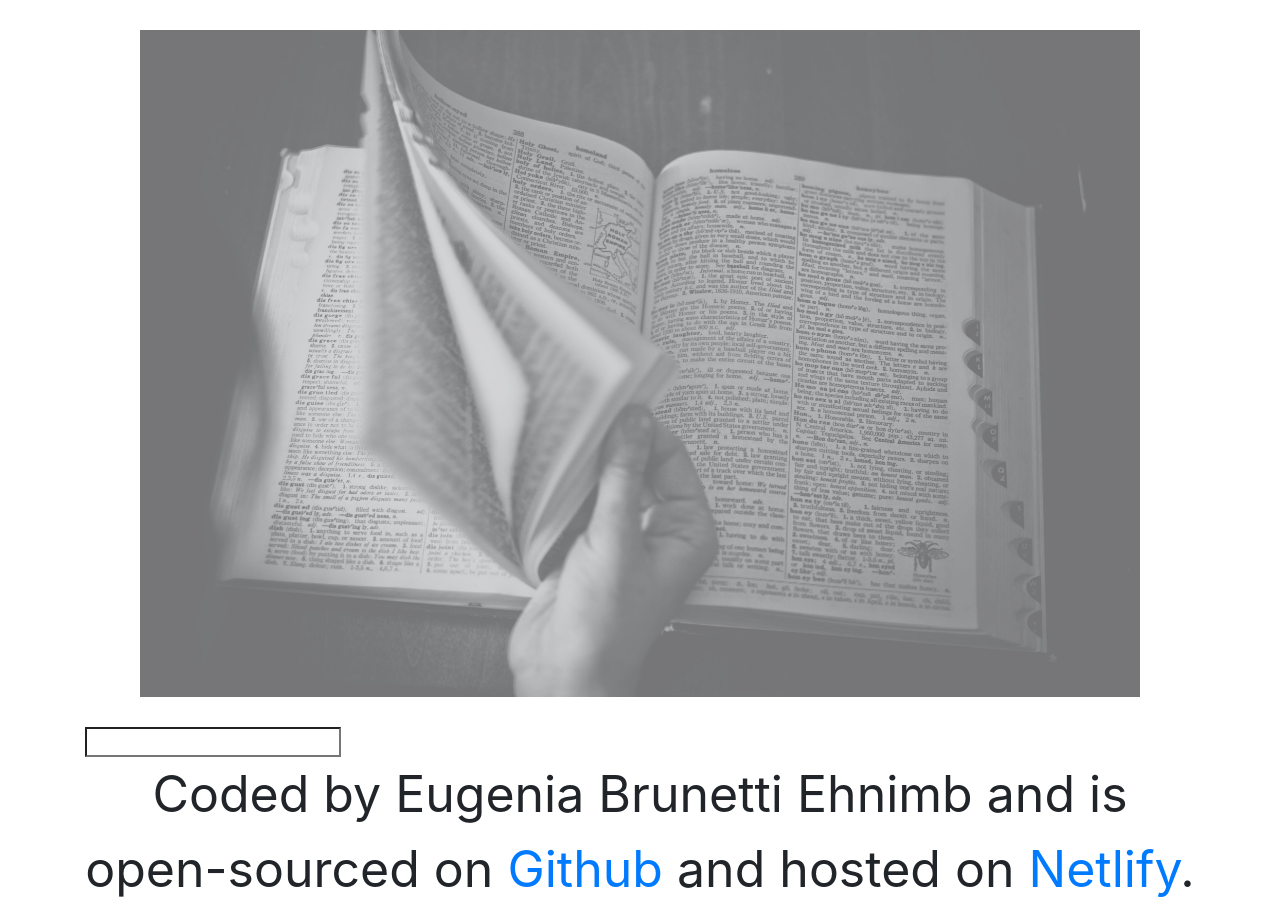
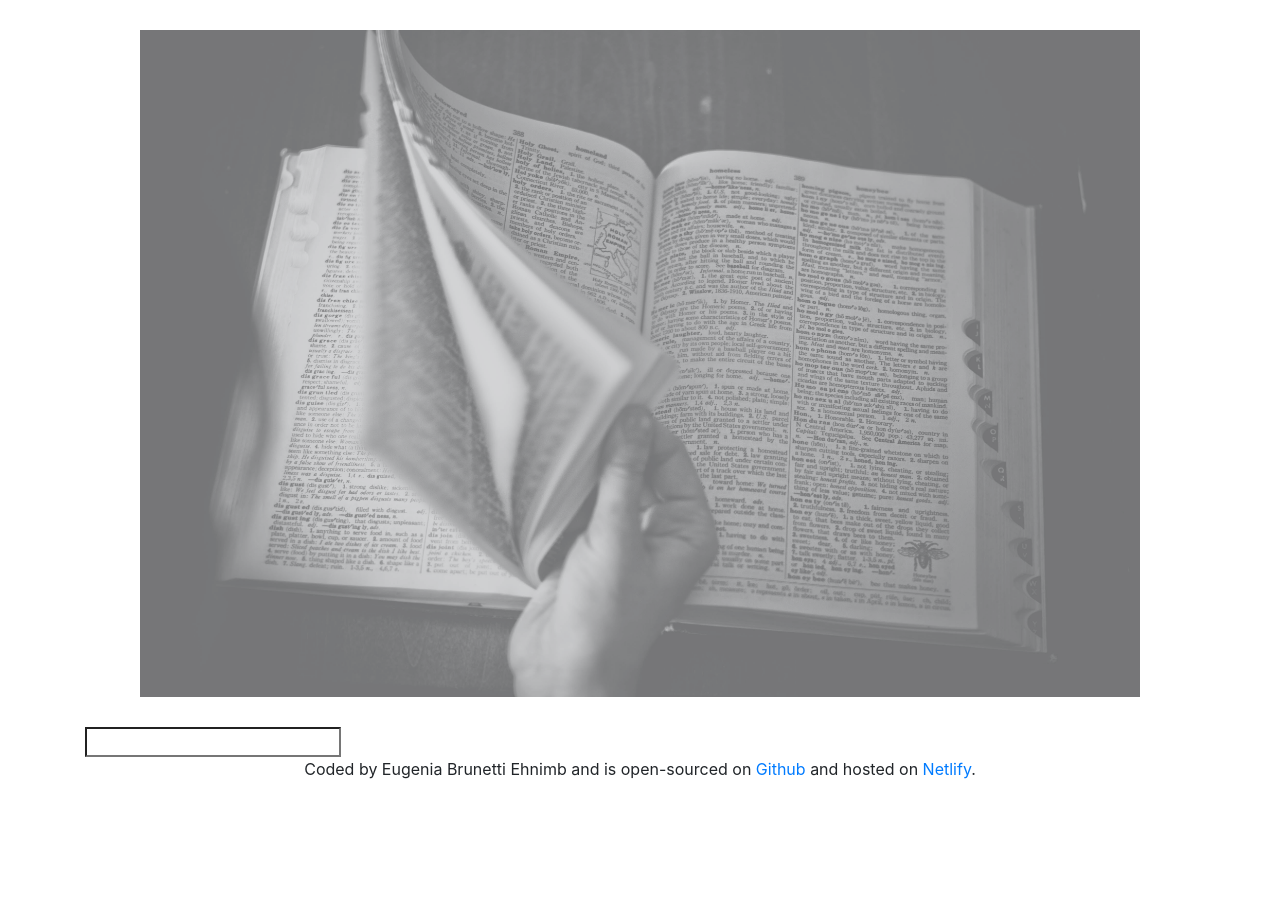
Before and after one commit to eugesuri/app-dictionary, a React (Create React App) app: page / in a window 1280 px wide. After the commit the page ends 800 px from the top, so only its background shows below. Built offline with nearby package versions, Linux system fonts and the light colour scheme.

Commit message:
removed font size catg.

```diff
--- a/src/App.css
+++ b/src/App.css
@@ -11,5 +11,4 @@
 
 .App-footer {
   text-align: center;
-  font-size: 50px;
 }
```
